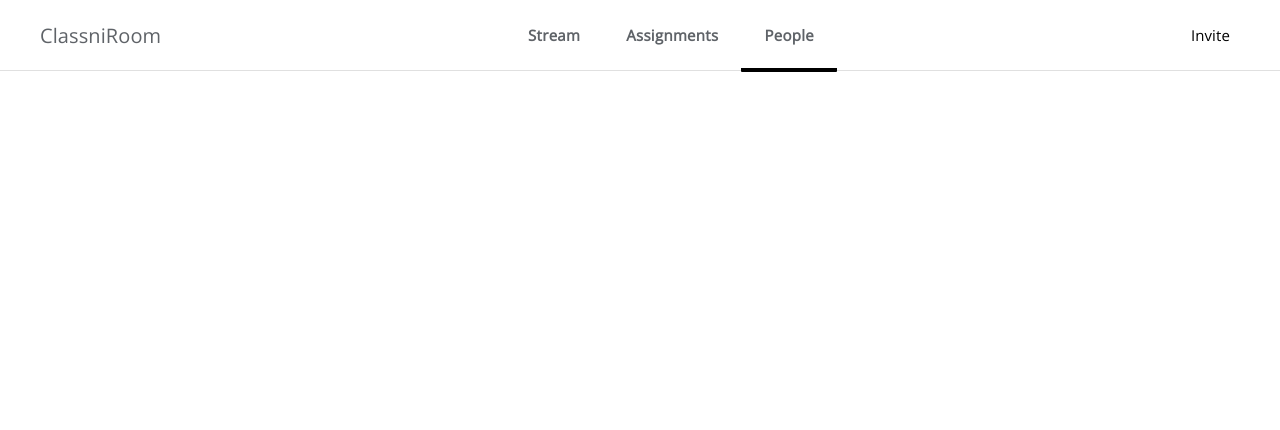
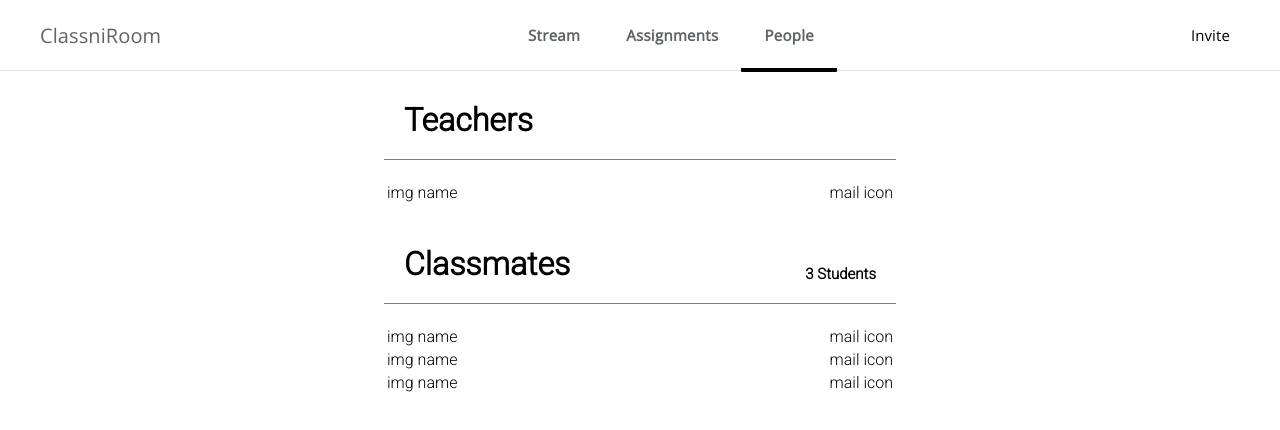
Before and after one commit to Tamar-Mepe/ClassniRoom, a plain HTML site: page src/html/students.html in a window 1280 px wide. Drawn offline with nearby package versions, Linux system fonts and the light colour scheme.

Commit message:
students skeleton

```diff
--- /dev/null
+++ b/src/css/studentsstyles.css
@@ -0,0 +1,37 @@
+@import url('https://fonts.googleapis.com/css2?family=Roboto:wght@300&display=swap');
+main {
+    font-family: 'Roboto', sans-serif;
+    margin: 0 auto;
+    width: 40%;
+    margin-top: 30px;
+}
+
+h2 {
+    font-size: 2rem;
+    border-bottom: 0.5px solid gray;
+    padding: 0px 0px 20px 20px;
+    margin-bottom: 20px;
+}
+
+table {
+    width: 100%;
+}
+
+#title-container {
+    font-weight: bold;
+    display: flex;
+    justify-content: space-between;
+    align-items: flex-end;
+    font-size: 2rem;
+    border-bottom: 0.5px solid gray;
+    padding: 20px 20px 20px 20px;
+    margin: 20px 0px 20px 0px;
+}
+
+#stud-label-styling {
+    font-size: 15px;
+}
+
+.mail-icon {
+    text-align: right
+}
--- a/src/html/students.html
+++ b/src/html/students.html
@@ -5,6 +5,7 @@
 <head>
     <meta charset="utf-8">
     <link rel="stylesheet" href="../css/header.css">
+    <link rel="stylesheet" href="../css/studentsstyles.css">
     <meta name="viewport" content="width=device-width, initial-scale=1">
     <title>Programming</title>
 </head>
@@ -23,6 +24,45 @@
             </ul>
         </nav>
     </header>
+    <main>
+        <h2>Teachers</h2>
+        <table>
+            <tr>
+                <td>
+                    <span>img</span>
+                    <span>name</span>
+                </td>
+                <td class="mail-icon">mail icon</td>
+            </tr>
+        </table>
+        <div id="title-container">
+            <span>Classmates</span>
+            <span id="stud-label-styling">3 Students</span>
+        </div>
+        <table>
+            <tr>
+                <td>
+                    <span>img</span>
+                    <span>name</span>
+                </td>
+                <td class="mail-icon">mail icon</td>
+            </tr>
+            <tr>
+                <td>
+                    <span>img</span>
+                    <span>name</span>
+                </td>
+                <td class="mail-icon">mail icon</td>
+            </tr>
+            <tr>
+                <td>
+                    <span>img</span>
+                    <span>name</span>
+                </td>
+                <td class="mail-icon">mail icon</td>
+            </tr>
+        </table>
+    </main>
 </body>
 
 </html>
```
